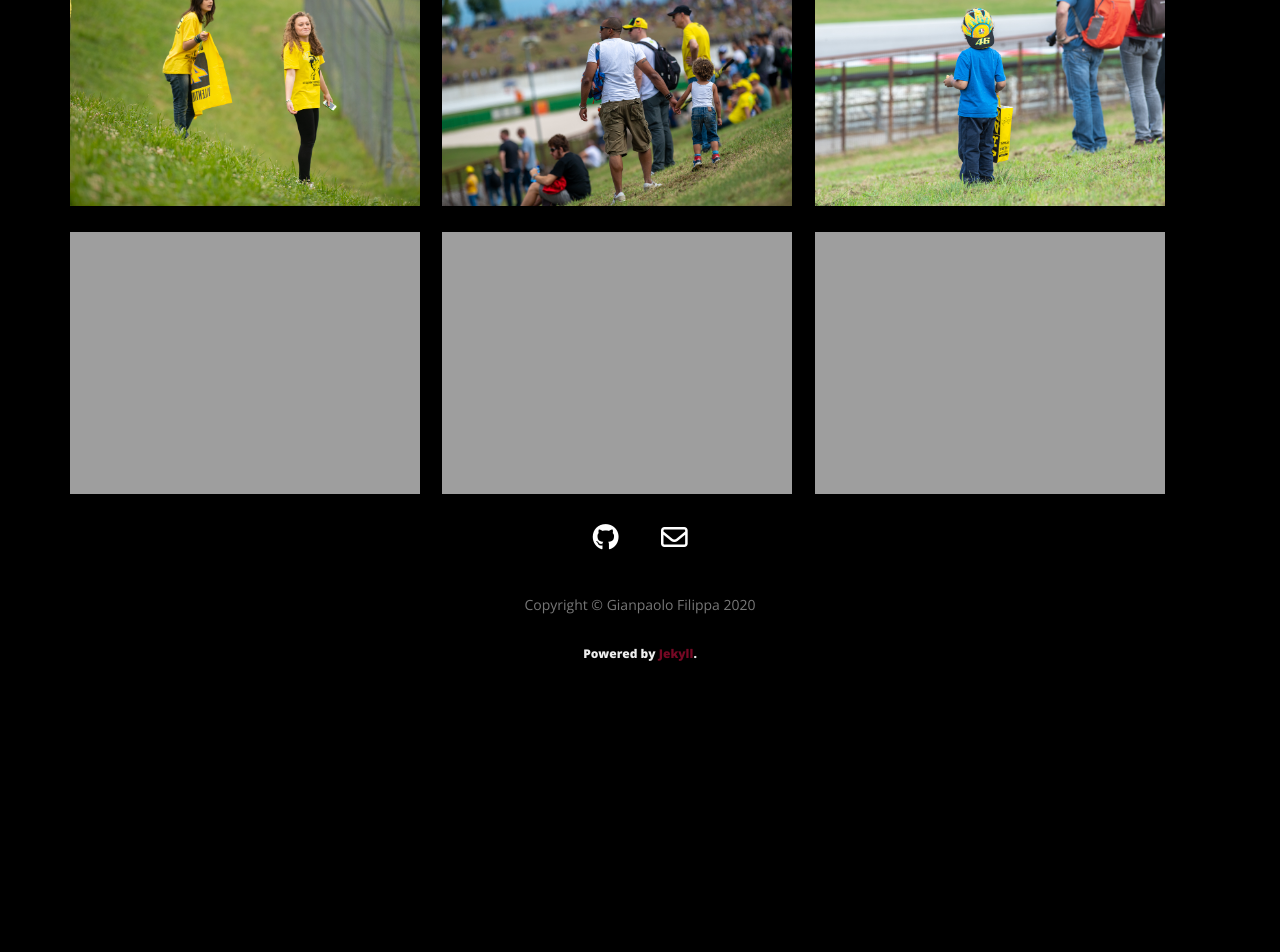
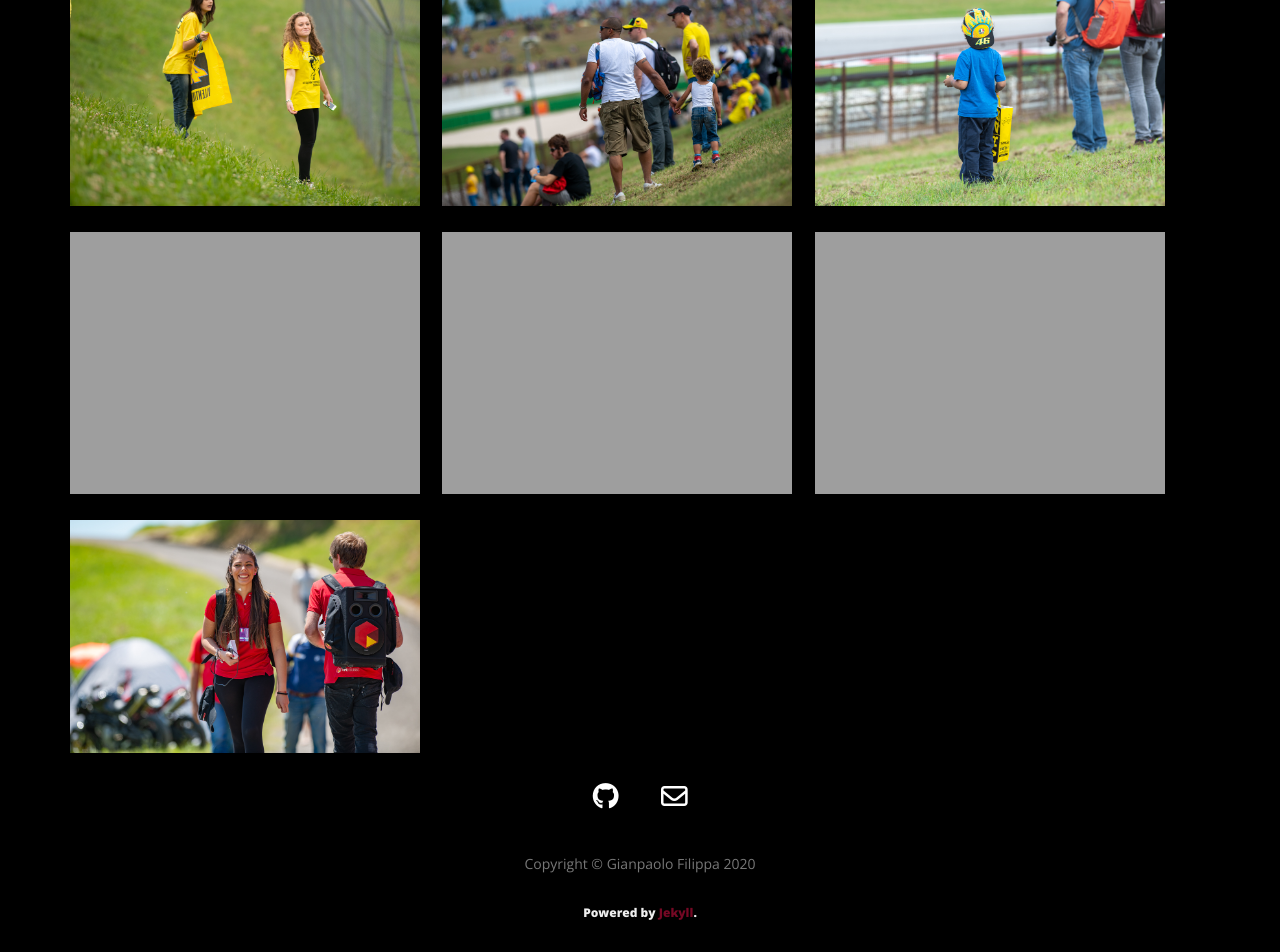
Before and after one commit to gianpaolof/gianpaolof.github.io, a Jekyll site: the page built from gallery/gallery05/index.html, in a window 1280 px wide. Shown: the part 1128-2080 px from the top of the page. Built offline with Jekyll 4.4.1, drawn with Linux system fonts in a browser that asks for light colours; nearby versions of some CDN libraries; before the commit the page ends 1821 px from its top, so only the background shows below that.

Commit message:
Update index.html

```diff
--- a/gallery/gallery05/index.html
+++ b/gallery/gallery05/index.html
@@ -10,37 +10,28 @@ images:
    copyright: © gianpaolo filippa
  - image_path: /gallery/archive/g05/bg2.jpg
    copyright: © gianpaolo filippa
-
  - image_path: /gallery/archive/g05/bg3.jpg
    copyright: © gianpaolo filippa
-
  - image_path: /gallery/archive/g05/bg4.jpg
    copyright: © gianpaolo filippa
-
  - image_path: /gallery/archive/g05/bg5.jpg
    copyright: © gianpaolo filippa
-
  - image_path: /gallery/archive/g05/bg6.jpg
    copyright: © gianpaolo filippa
-
  - image_path: /gallery/archive/g05/bg7.jpg
    copyright: © gianpaolo filippa
-
  - image_path: /gallery/archive/g05/bg8.jpg
    copyright: © gianpaolo filippa
  - image_path: /gallery/archive/g05/bg9.jpg
    copyright: © gianpaolo filippa
-
  - image_path: /gallery/archive/g05/bg10.jpg
    copyright: © gianpaolo filippa
  - image_path: /gallery/archive/g05/bg11.jpg
    copyright: © gianpaolo filippa
  - image_path: /gallery/archive/g05/bg12.jpg
    copyright: © gianpaolo filippa
-
-
-
-
+ - image_path: /gallery/archive/g05/bg13.jpg
+   copyright: © gianpaolo filippa
 ---
 
 <html class="no-js" lang="en">
```
